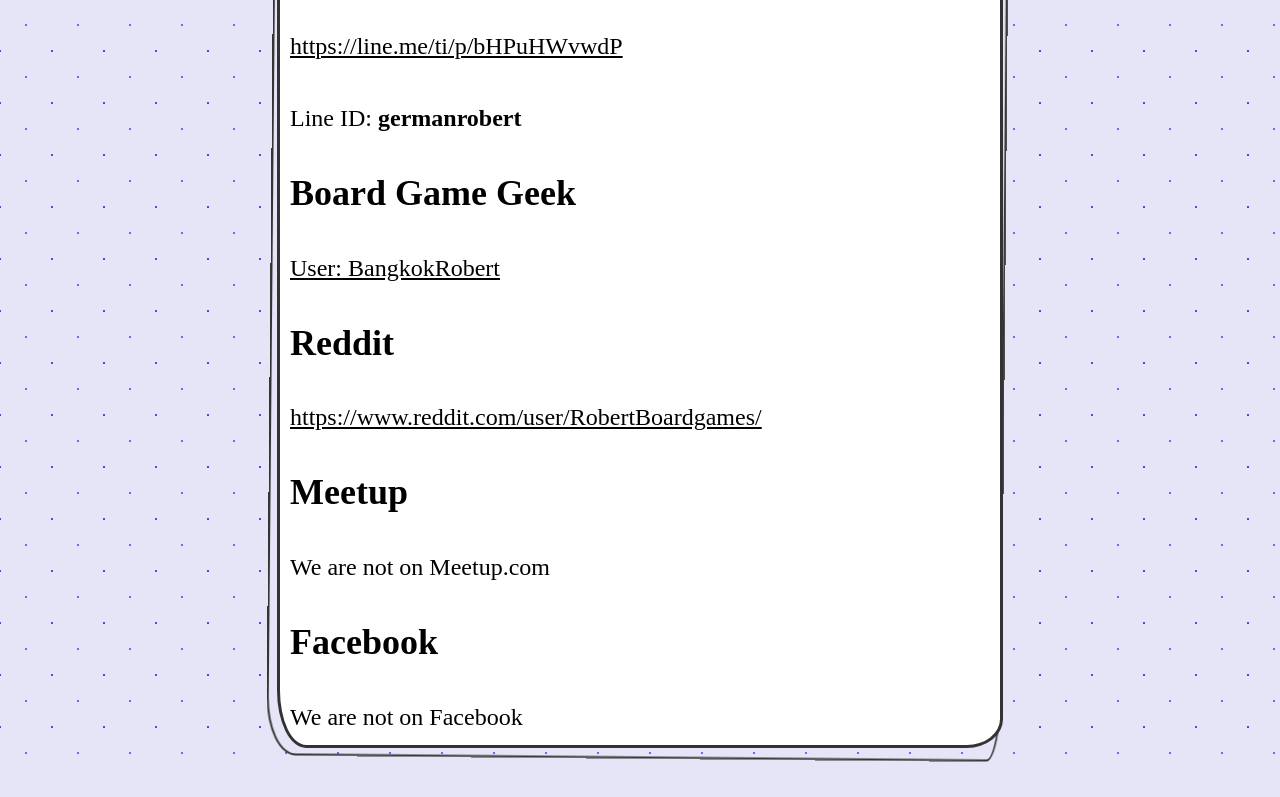
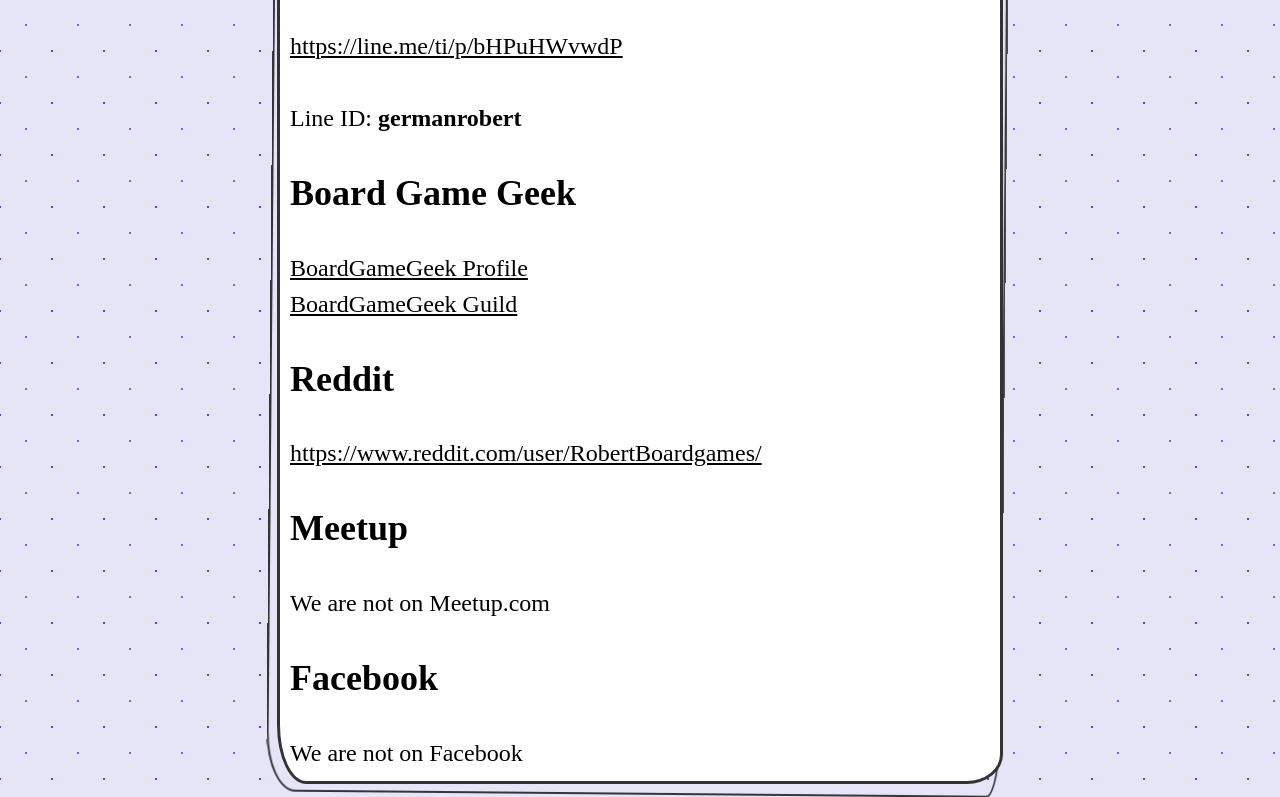
Before and after one commit to Robert-Ernst/boardgame-group, a plain HTML site: page html/contact.html in a window 1280 px wide. Shown: the part 729-1526 px from the top of the page. Before the commit the page ends 1490 px from the top, so only its background shows below. Drawn offline with Linux system fonts and the light colour scheme.

Commit message:
Add Contact BGG guild

```diff
--- a/html/contact.html
+++ b/html/contact.html
@@ -12,9 +12,8 @@
 </head>
 
 <header>
-    <h1><a href="./index.html" rel="home" title="Roberts Bangkok Boardgame Round" translate="no">Roberts Bangkok Boardgame
-            Round</a></h1>
-        <nav>
+    <h1><a href="./index.html" rel="home" title="Roberts Bangkok Boardgame Round" translate="no">Roberts Bangkok Boardgame Round</a></h1>
+    <nav>
         <a href="./group.html">Group</a>
         <a> • </a>
         <a href="./games.html">Games</a>
@@ -47,7 +46,10 @@
 
     <h2>Board Game Geek</h2>
 
-    <a href="https://boardgamegeek.com/user/BangkokRobert">User: BangkokRobert</a>
+    <a href="https://boardgamegeek.com/user/BangkokRobert">BoardGameGeek Profile</a>
+    <br>
+    <a href="https://boardgamegeek.com/guild/4168">BoardGameGeek Guild</a>
+
 
     <h2>Reddit</h2>
 
```
